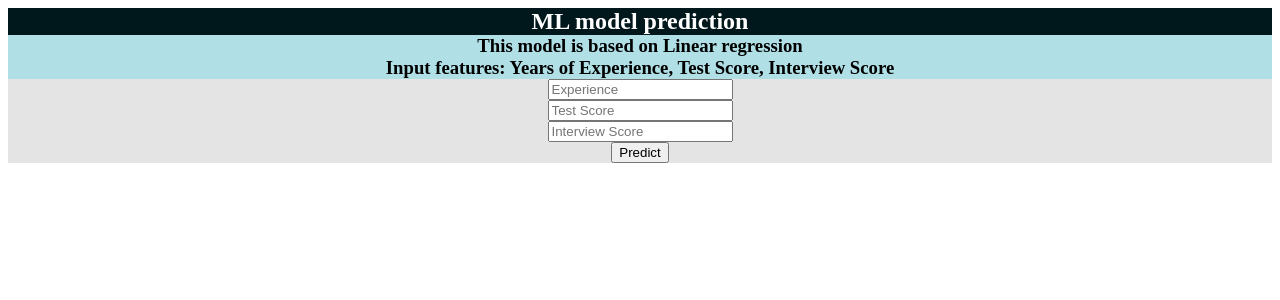
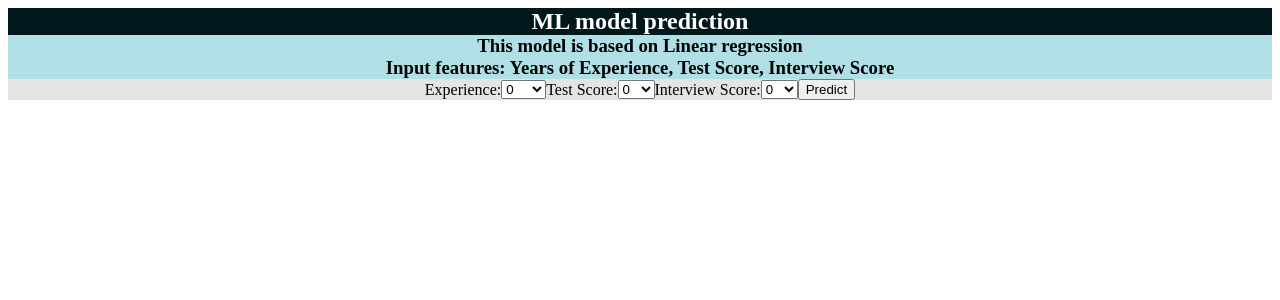
Before and after one commit to iRahulPandey/Heroku_Deploy, a Python web app: template templates/index.html in a window 1280 px wide. Shown: the top 300 px of the page. Run offline with Jinja, Linux system fonts and the light colour scheme; the template is opened without the code that fills it, so the values that code supplies are empty.

Commit message:
added dropdown

```diff
--- a/templates/index.html
+++ b/templates/index.html
@@ -37,34 +37,61 @@
         class="form"
         style="
           background-color: rgb(228, 228, 228);
-          color: white;
+          color: rgb(0, 0, 0);
           padding: 10;
           margin: 10;
           display: flex;
-          flex-direction: column;
+          flex-direction: row;
           flex-wrap: wrap;
           align-items: center;
           justify-content: center;
         "
       >
-        <input
-          type="text"
-          name="experience"
-          placeholder="Experience"
-          required="required"
-        />
-        <input
-          type="text"
-          name="test_score"
-          placeholder="Test Score"
-          required="required"
-        />
-        <input
-          type="text"
-          name="interview_score"
-          placeholder="Interview Score"
-          required="required"
-        />
+        <label for="experience">Experience:</label>
+        <select name="experience_ddn" id="exp">
+          <option value="0">0</option>
+          <option value="1">1</option>
+          <option value="2">2</option>
+          <option value="3">3</option>
+          <option value="4">4</option>
+          <option value="5">5</option>
+          <option value="6">6</option>
+          <option value="7">7</option>
+          <option value="8">8</option>
+          <option value="9">9</option>
+          <option value="10">10</option>
+          <option value="20">10+</option>
+        </select>
+
+        <label for="test_score">Test Score:</label>
+        <select name="test_score_ddn" id="test_scr">
+          <option value="0">0</option>
+          <option value="1">1</option>
+          <option value="2">2</option>
+          <option value="3">3</option>
+          <option value="4">4</option>
+          <option value="5">5</option>
+          <option value="6">6</option>
+          <option value="7">7</option>
+          <option value="8">8</option>
+          <option value="9">9</option>
+          <option value="10">10</option>
+        </select>
+
+        <label for="interview_score">Interview Score:</label>
+        <select name="interview_score_ddn" id="interview_scr">
+          <option value="0">0</option>
+          <option value="1">1</option>
+          <option value="2">2</option>
+          <option value="3">3</option>
+          <option value="4">4</option>
+          <option value="5">5</option>
+          <option value="6">6</option>
+          <option value="7">7</option>
+          <option value="8">8</option>
+          <option value="9">9</option>
+          <option value="10">10</option>
+        </select>
 
         <button type="submit" class="btn btn-primary btn-block btn-large">
           Predict
```
